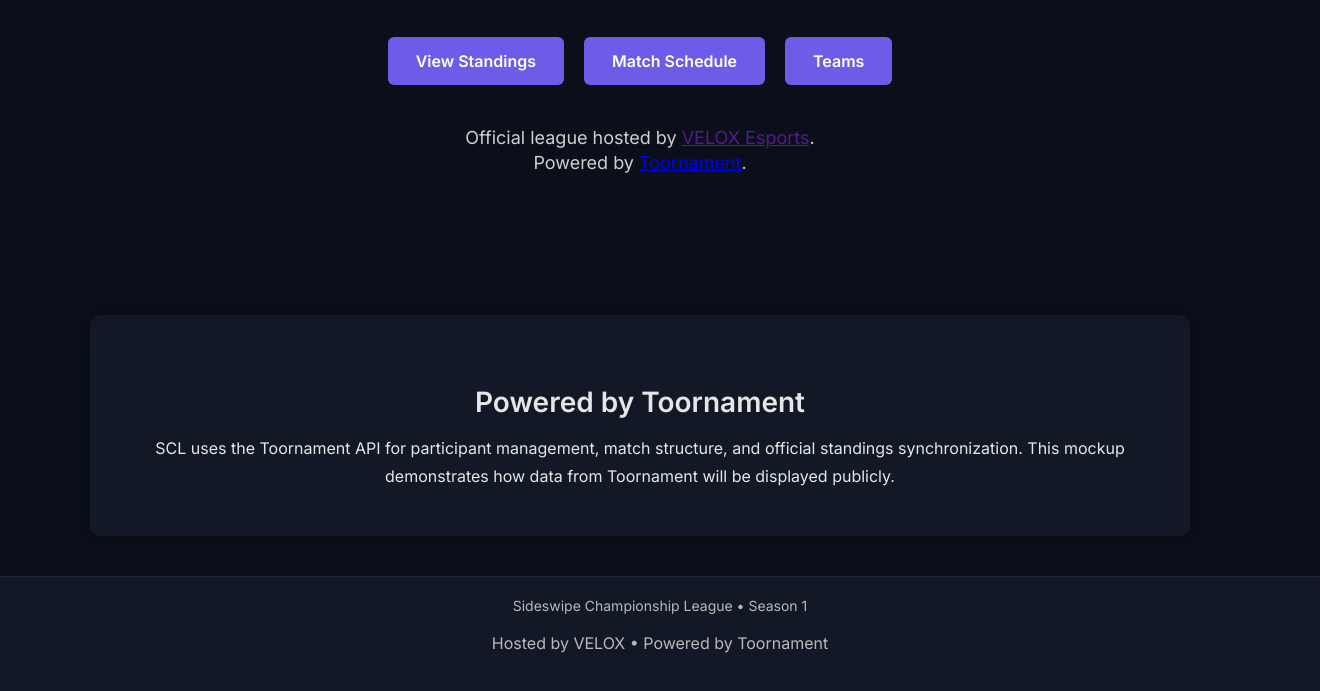
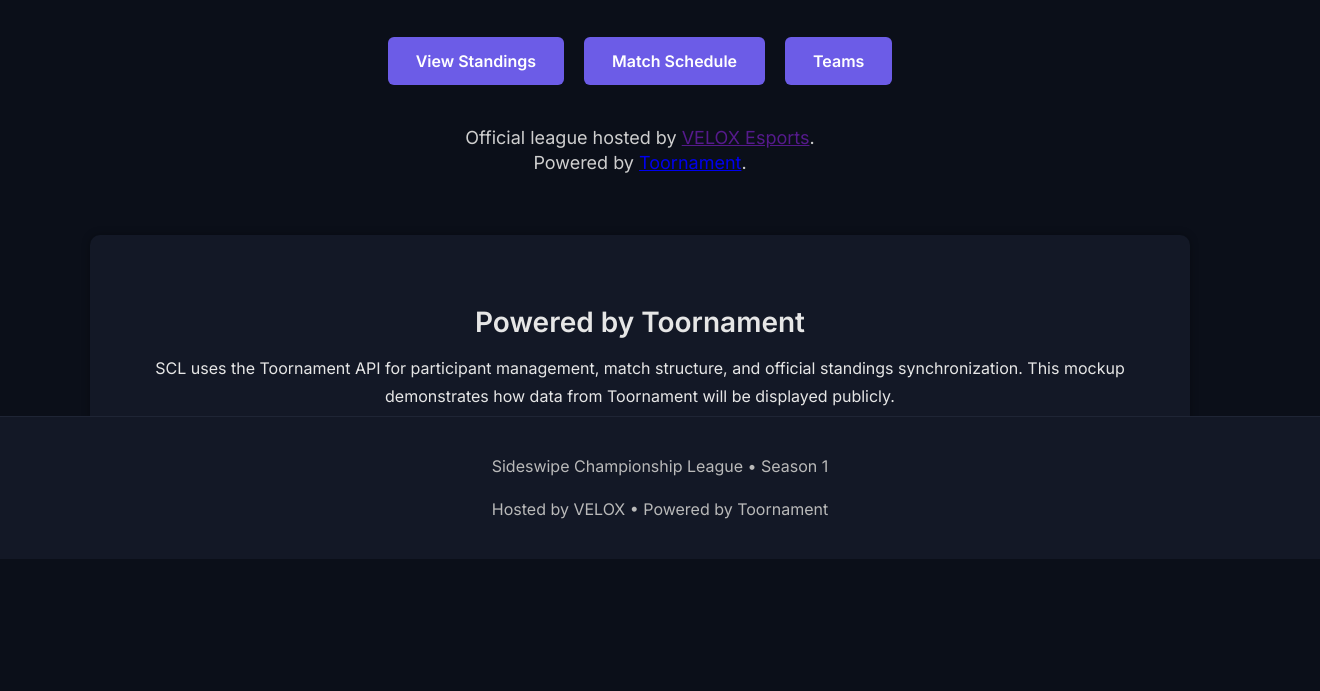
Before and after one commit to louis-lnh/velox-bot, a website: page website-scl/index.html in a window 1280 px wide. Shown: the part 241-932 px from the top of the page, 1320 px wide, since content can reach past the window. After the commit the page ends 800 px from the top, so only its background shows below. Drawn offline with Linux system fonts and the light colour scheme.

Commit message:
modified:   website-scl/css/style.css 	modified:   website-scl/index.html

```diff
--- a/website-scl/css/style.css
+++ b/website-scl/css/style.css
@@ -10,8 +10,6 @@
     background: #0b0f19;
     font-family: 'Inter', sans-serif;
     color: #e6e6e6;
-    display: flex;
-    flex-direction: column;
 }
 
 /* =======================================
@@ -76,6 +74,11 @@
     width: 100%;
 }
 
+.bottom-footer {
+    position: fixed;
+    bottom: 0;
+}
+
 
 footer a {
     color: #6c5ce7;
@@ -91,7 +94,6 @@
     max-width: 1100px;
     margin: 40px auto;
 }
-
 /* =======================================
    HEADERS
    ======================================= */
--- a/website-scl/index.html
+++ b/website-scl/index.html
@@ -61,7 +61,7 @@
     </div>
 
 
-<footer id="index-footer" class="bottom-footer>
+<footer id="index-footer" class="bottom-footer">
     <p>Sideswipe Championship League • Season 1</p>
     <p>Hosted by VELOX • Powered by Toornament</p>
 </footer>
```
